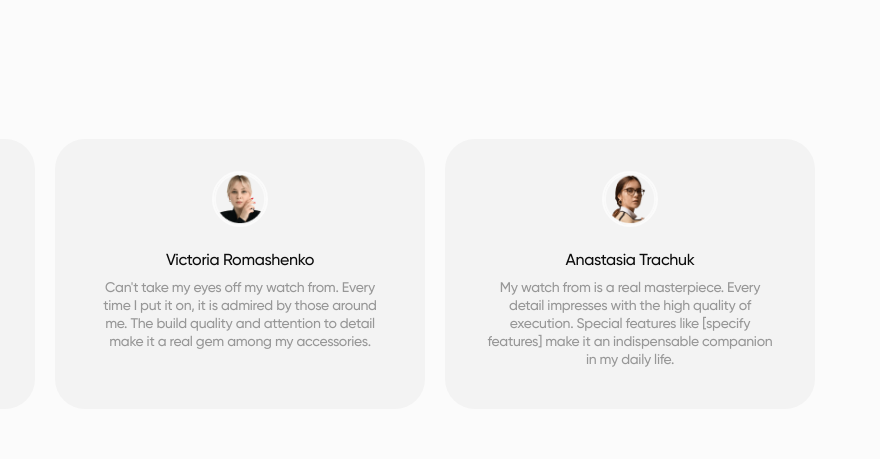
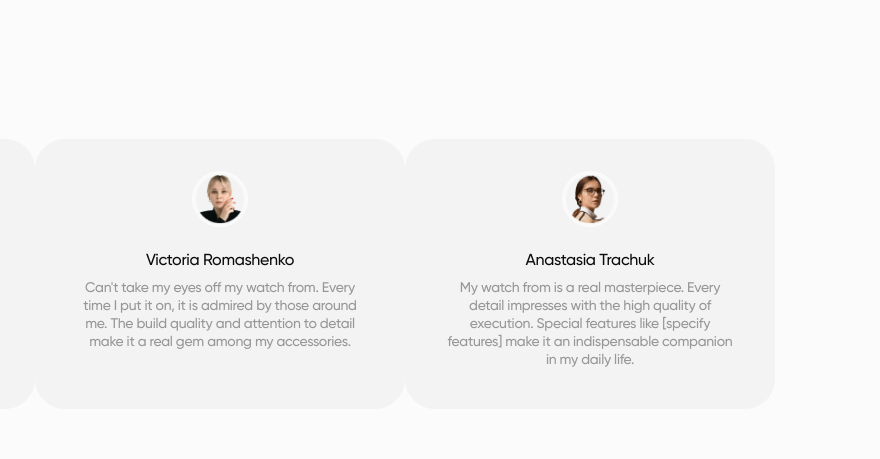
Before and after one commit to DimaOstapchuk91/TeamTest, a website built with Vite: page src/index.html in a window 1280 px wide. Shown: the part 2780-3239 px from the top of the page, 400-1280 px from the left. Built offline with nearby package versions, Linux system fonts and the light colour scheme; files whose address does not match are found by name.

Commit message:
fixedbag

```diff
--- a/src/index.html
+++ b/src/index.html
@@ -41,6 +41,6 @@
     <load src="partials/footer.html" />
 
     <script type="module" src="./main.js"></script>
-    <script src="https://cdn.jsdelivr.net/npm/swiper@11/swiper-bundle.min.js"></script>
+    <!-- <script src="https://cdn.jsdelivr.net/npm/swiper@11/swiper-bundle.min.js"></script> -->
   </body>
 </html>
--- a/src/main.js
+++ b/src/main.js
@@ -1,3 +1,3 @@
 import './js/menu.js';
 import './js/reviews-slider.js';
-// import 'https://cdn.jsdelivr.net/npm/swiper@11/swiper-bundle.min.js';
+import 'https://cdn.jsdelivr.net/npm/swiper@11/swiper-bundle.min.js';
```
